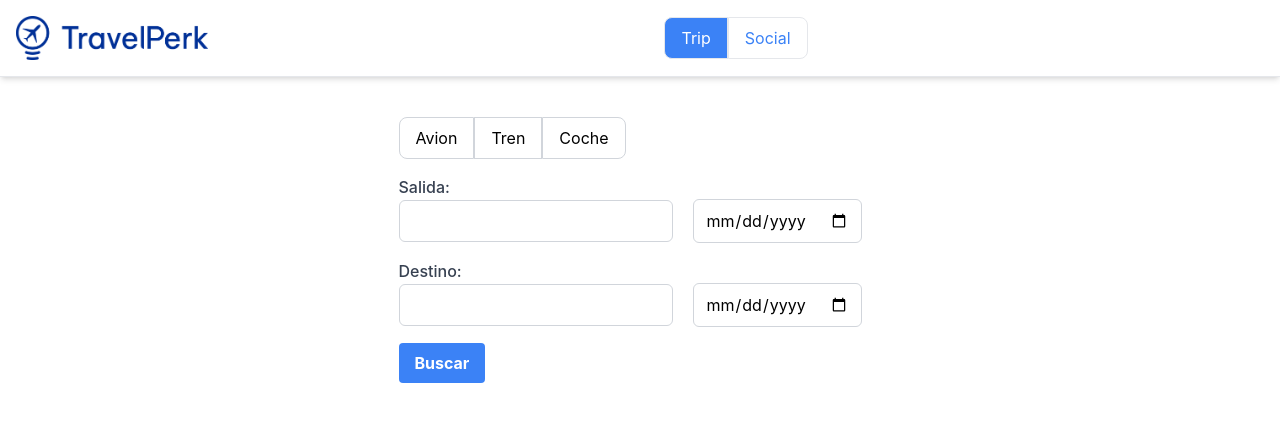
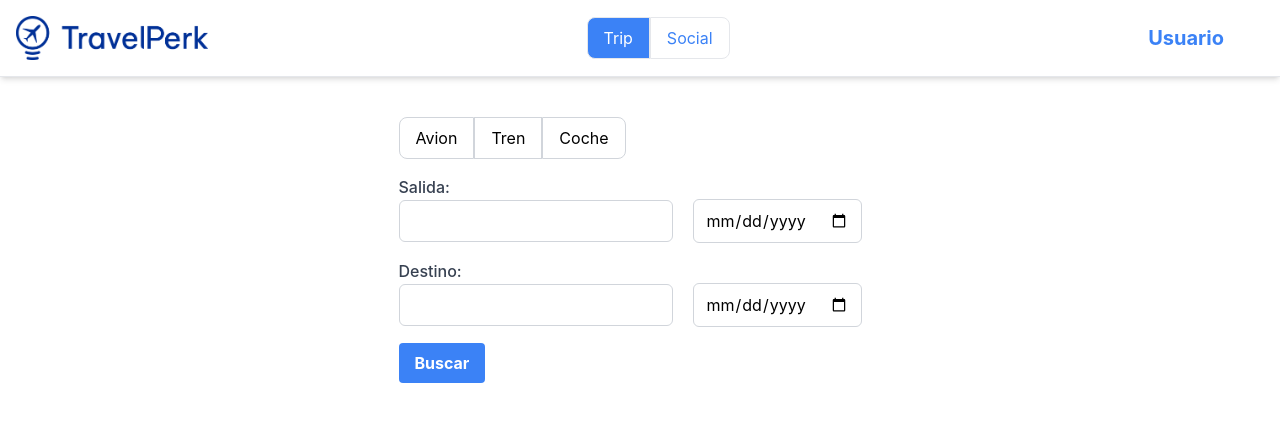
Before and after one commit to rubenTome/hackupc24, a React (Create React App) app in the folder frontend/: page / in a window 1280 px wide. Shown: the top 422 px of the page. Built offline with nearby package versions, Linux system fonts and the light colour scheme.

Commit message:
mapa bien

```diff
--- a/frontend/src/component/home/Home.jsx
+++ b/frontend/src/component/home/Home.jsx
@@ -31,7 +31,9 @@ const Home = () => {
                     </button>
                 </div>
 
-                <div></div>
+                <div className='mx-10'>
+                    <h2 className='text-blue-500 text-xl font-bold'>Usuario</h2>
+                </div>
             </nav>
 
             <div className="flex justify-center">
--- a/frontend/src/component/social/Social.jsx
+++ b/frontend/src/component/social/Social.jsx
@@ -31,9 +31,12 @@ const Social = () => {
                 </div>
             </div>
 
-            <div className="col-start-2 col-end-5 row-start-3 w-100 h-100">
-                <Map />
+            <div className="col-start-2 col-end-5 row-start-5 row-end-8">
+                <div className="rounded-md p-3 rounded-lg overflow-hidden shadow-lg bg-white">
+                    <Map />
+                </div>
             </div>
+
 
         </div>
 
```
